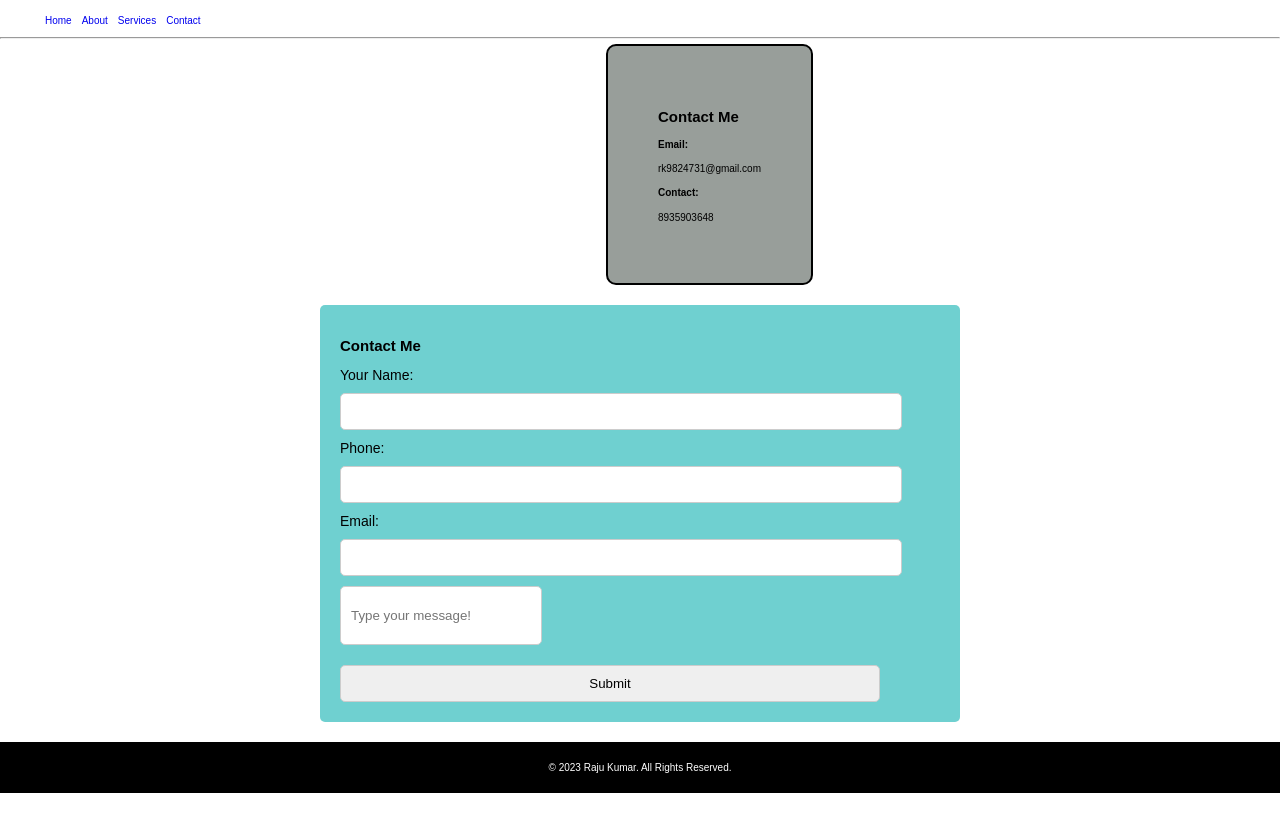
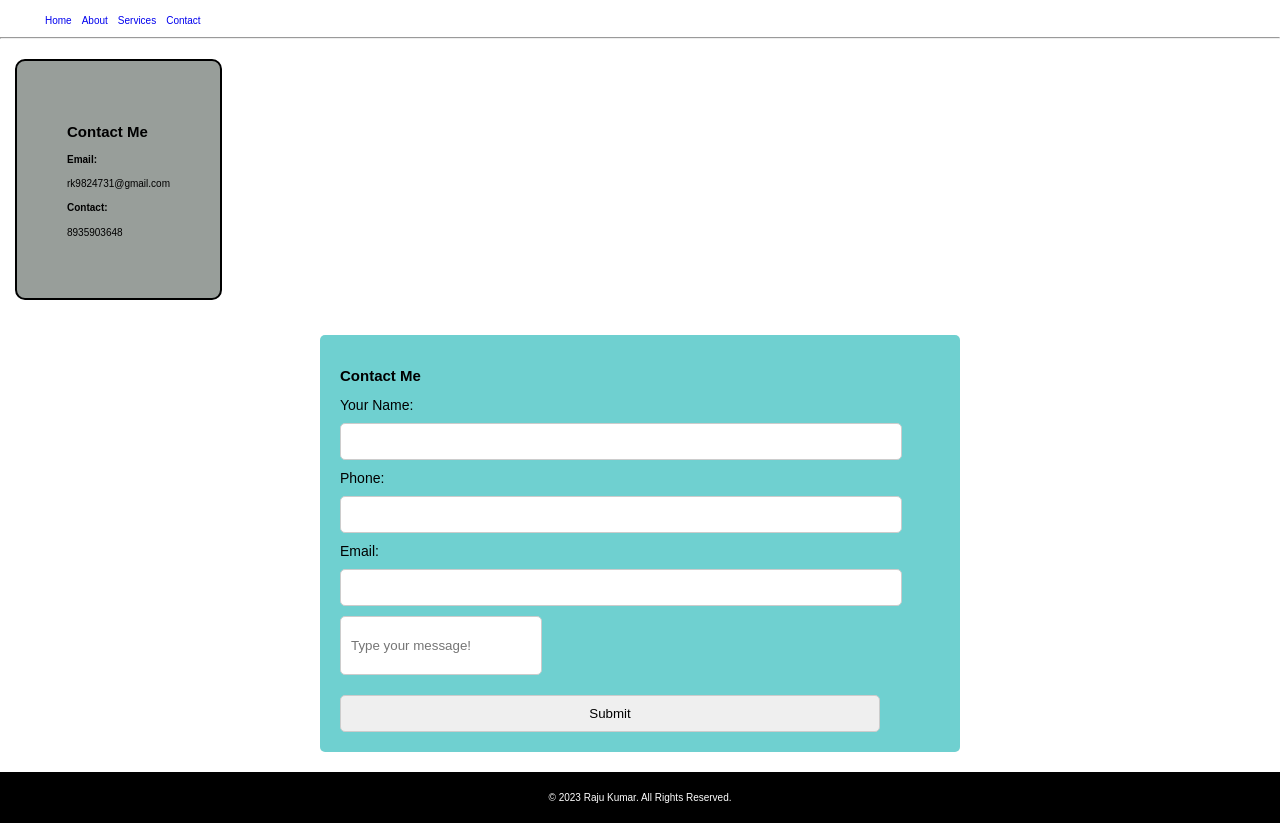
Before and after one commit to rajukr9824/portfolio, a plain HTML site: page contactport.html in a window 1280 px wide. Before the commit the page ends 800 px from the top, so only its background shows below. Drawn offline with Linux system fonts and the light colour scheme.

Commit message:
change
margin

```diff
--- a/portstyles.css
+++ b/portstyles.css
@@ -141,7 +141,7 @@ footer {
     background-color: rgb(152, 158, 154);
     display: inline-block;
     padding: 5rem;
-    margin-left: 60.6rem;
+    margin: 1.5rem;
     border-radius: 1rem;
 }
 
```
